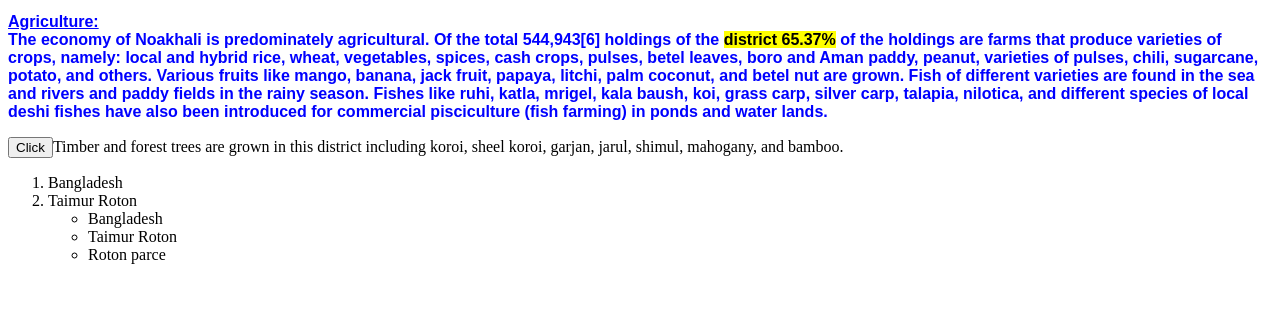
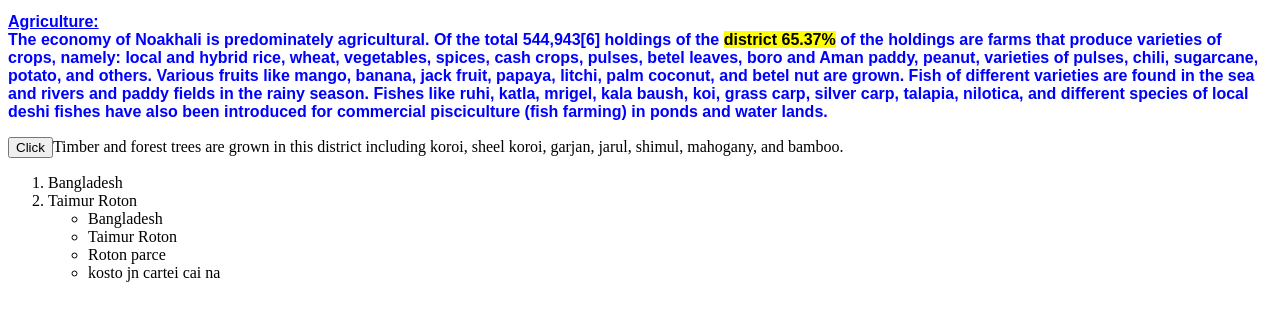
Before and after one commit to Rotonphero/my-firstwebsite, a plain HTML site: page first.html in a window 1280 px wide. Shown: the part 306-626 px from the top of the page. Drawn offline with Linux system fonts and the light colour scheme.

Commit message:
Update first.html

```diff
--- a/first.html
+++ b/first.html
@@ -26,6 +26,7 @@
             <li>Bangladesh</li>
             <li>Taimur Roton</li>
             <li> Roton parce</li>
+            <li>kosto jn cartei cai na</li>
          </ul>
 
          </ol>
```
